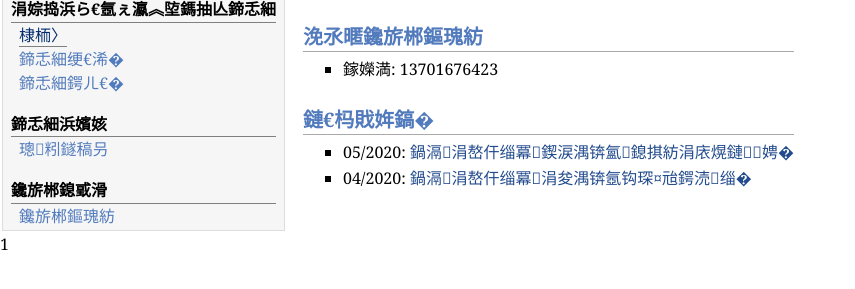
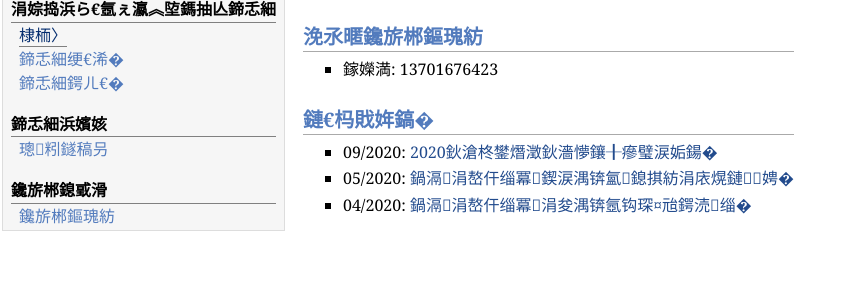
Before and after one commit to TayloverH/SJTU-Jeet-Kune-Do, a plain HTML site: page index.html in a window 1280 px wide. Shown: the part 31-320 px from the top of the page, without its empty margins (0-855 px from the left). Drawn offline with Linux system fonts and the light colour scheme.

Commit message:
Update index.html

```diff
--- a/index.html
+++ b/index.html
@@ -42,6 +42,8 @@ try {
 </ul>
 <h2>最近动态</h2>
 <ul>
+<li><p>09/2020: <a href="https://mp.weixin.qq.com/s/17Hmwg0u46u_DoR1qaGfGw" target=&ldquo;blank&rdquo;>2020“新生杯”摸肩比赛报名</a></p>
+</li>
 <li><p>05/2020: <a href="https://mp.weixin.qq.com/s/u_dMXB5NkKVgbUU5Sqybtg" target=&ldquo;blank&rdquo;>停课不停练第四期：警戒式与基本步法</a></p>
 </li>
 <li><p>04/2020: <a href="https://mp.weixin.qq.com/s/RcmtSia2qNedCwQLOxnqew" target=&ldquo;blank&rdquo;>停课不停练第三期：平衡能力训练</a>
@@ -53,4 +55,3 @@ try {
 </table>
 </body>
 </html>
-1
```
